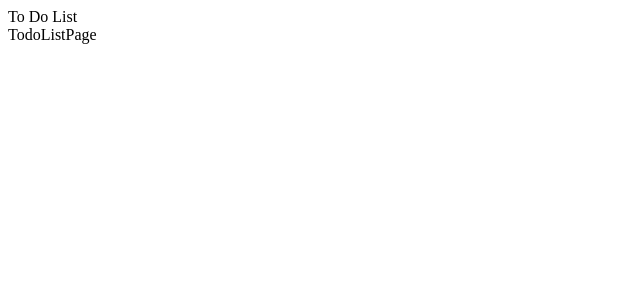
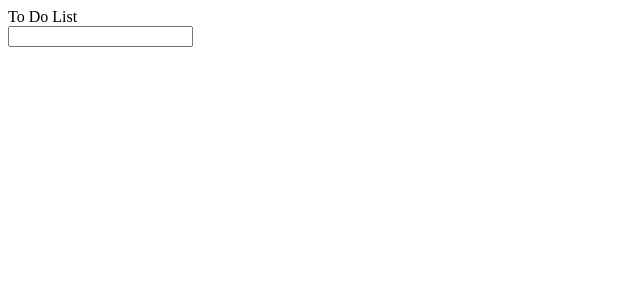
Before and after one commit to seon-mikim/wanted-pre-onboarding-frontend, a React (Create React App) app: page /todo in a window 1280 px wide. Shown: the top 300 px of the page, without its empty margins (0-640 px from the left). Built offline with nearby package versions, Linux system fonts and the light colour scheme.

Commit message:
feat: TodoListPage에 Input Component Import 처리

```diff
--- a/src/pages/TodoListPage.tsx
+++ b/src/pages/TodoListPage.tsx
@@ -1,7 +1,10 @@
 import React from 'react'
+import Input from '../components/common/Input'
 
 export default function TodoListPage() {
   return (
-    <div>TodoListPage</div>
+    <div>
+      <Input/>
+    </div>
   )
 }
```
